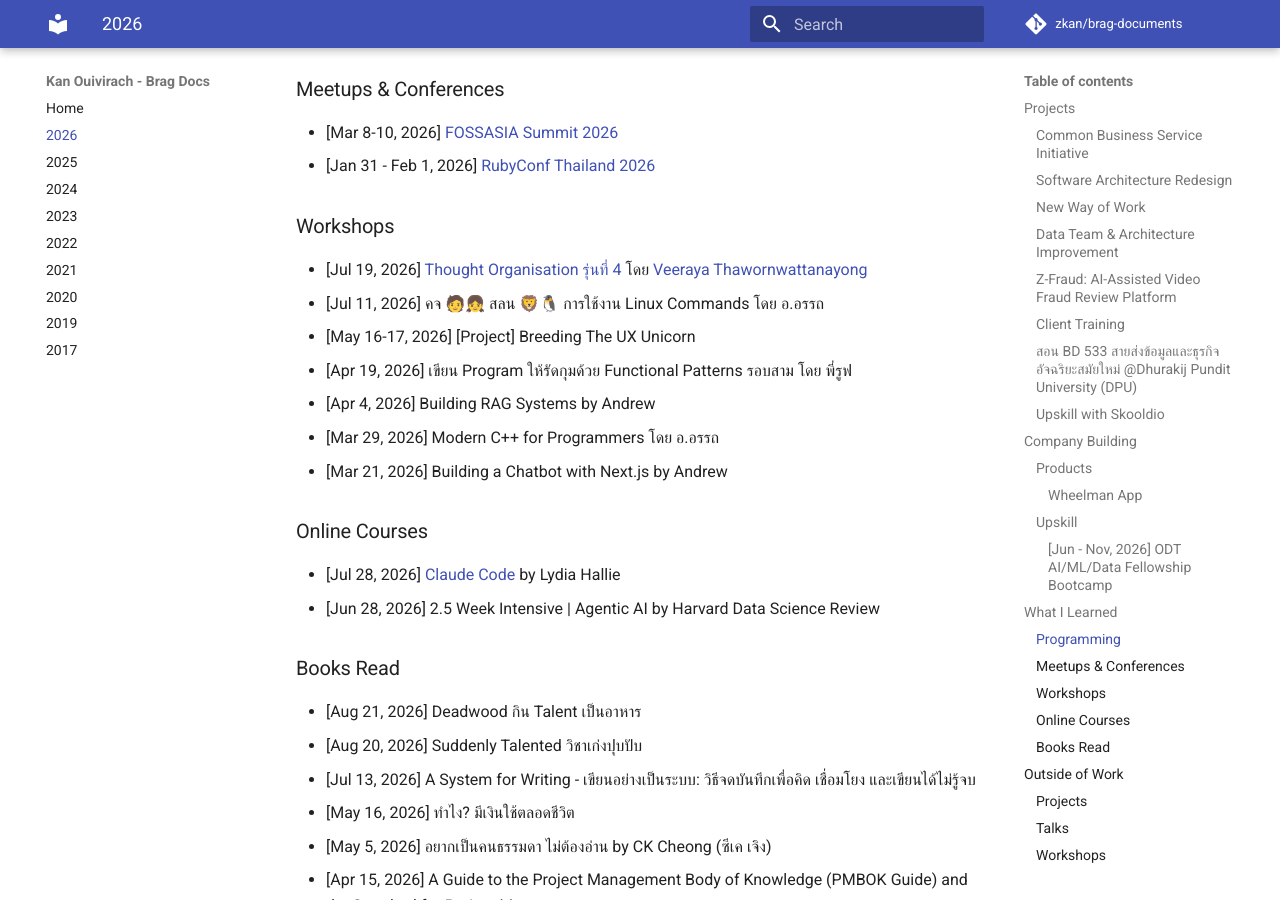
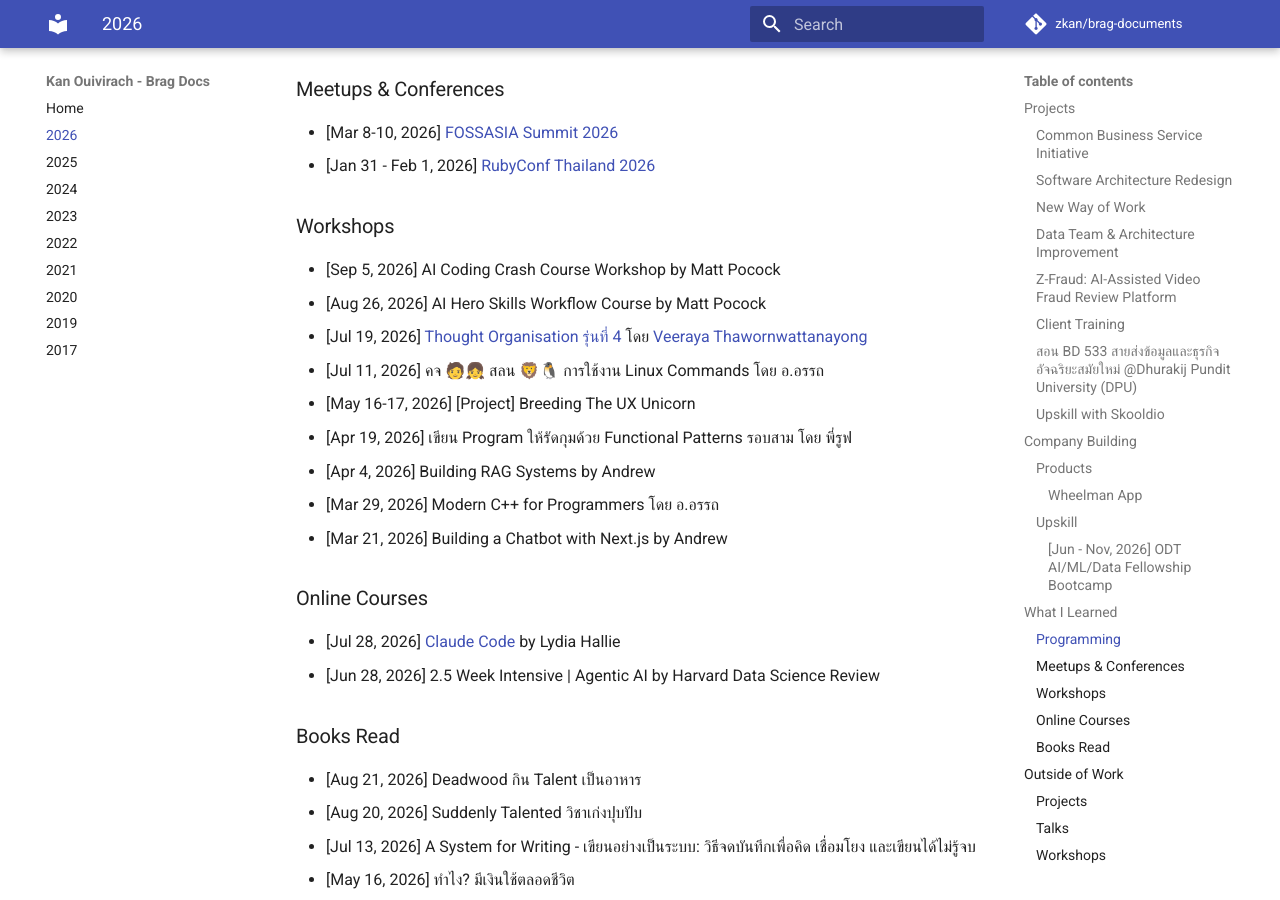
Before and after one commit to zkan/brag-documents, an MkDocs documentation site: the page built from docs/2026.md, in a window 1280 px wide and 900 px high, scrolled down 2750 px. Built offline with MkDocs 1.6.1 and Material for MkDocs 9.7.7, drawn with Linux system fonts in a browser that asks for light colours; comment, search, counter and statistics services are not loaded.

Commit message:
Add workshops from Matt Pocock

```diff
--- a/docs/2026.md
+++ b/docs/2026.md
@@ -106,6 +106,8 @@
 
 ### Workshops
 
+* [Sep 5, 2026] AI Coding Crash Course Workshop by Matt Pocock
+* [Aug 26, 2026] AI Hero Skills Workflow Course by Matt Pocock
 * [Jul 19, 2026] [Thought Organisation รุ่นที่ 4](https://www.facebook.com/msveeraya.tha/posts/pfbid02RKNtFtycMuw7ctBtuompgNfVjewDy7dFma3zfmLuZ545T3vFRz569kD21NiWMAPfl){target=_blank} โดย [Veeraya Thawornwattanayong](https://www.facebook.com/msveeraya.tha){target=_blank}
 * [Jul 11, 2026] คจ 🧑👧 สลน 🦁🐧 การใช้งาน Linux Commands โดย อ.อรรถ
 * [May 16-17, 2026] [Project] Breeding The UX Unicorn
```
